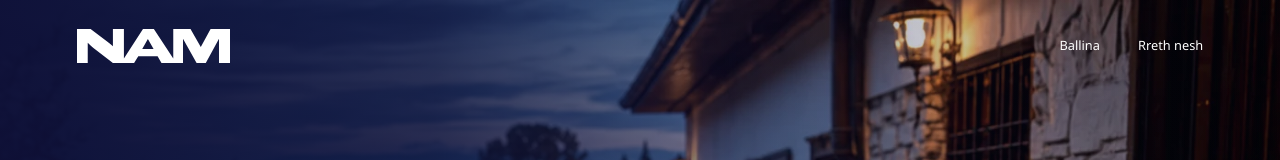
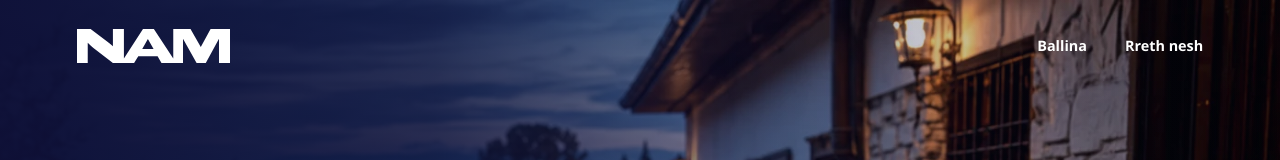
Before and after one commit to ardijancuri/nam-website, a Next.js app: page / in a window 1280 px wide. Shown: the top 160 px of the page. Built offline with nearby package versions, Linux system fonts and the light colour scheme.

Commit message:
Strengthen navigation typography

```diff
--- a/app/globals.css
+++ b/app/globals.css
@@ -313,8 +313,8 @@ p {
   display: flex;
   align-items: center;
   color: var(--ink);
-  font-size: 0.8rem;
-  font-weight: 550;
+  font-size: 0.9rem;
+  font-weight: 620;
   gap: 38px;
 }
 
@@ -2066,7 +2066,8 @@ p {
   .mobile-nav nav a {
     padding: 15px 12px;
     border-bottom: 1px solid var(--line);
-    font-size: 0.9rem;
+    font-size: 1rem;
+    font-weight: 620;
   }
 
   .mobile-nav nav a:last-child {
```
